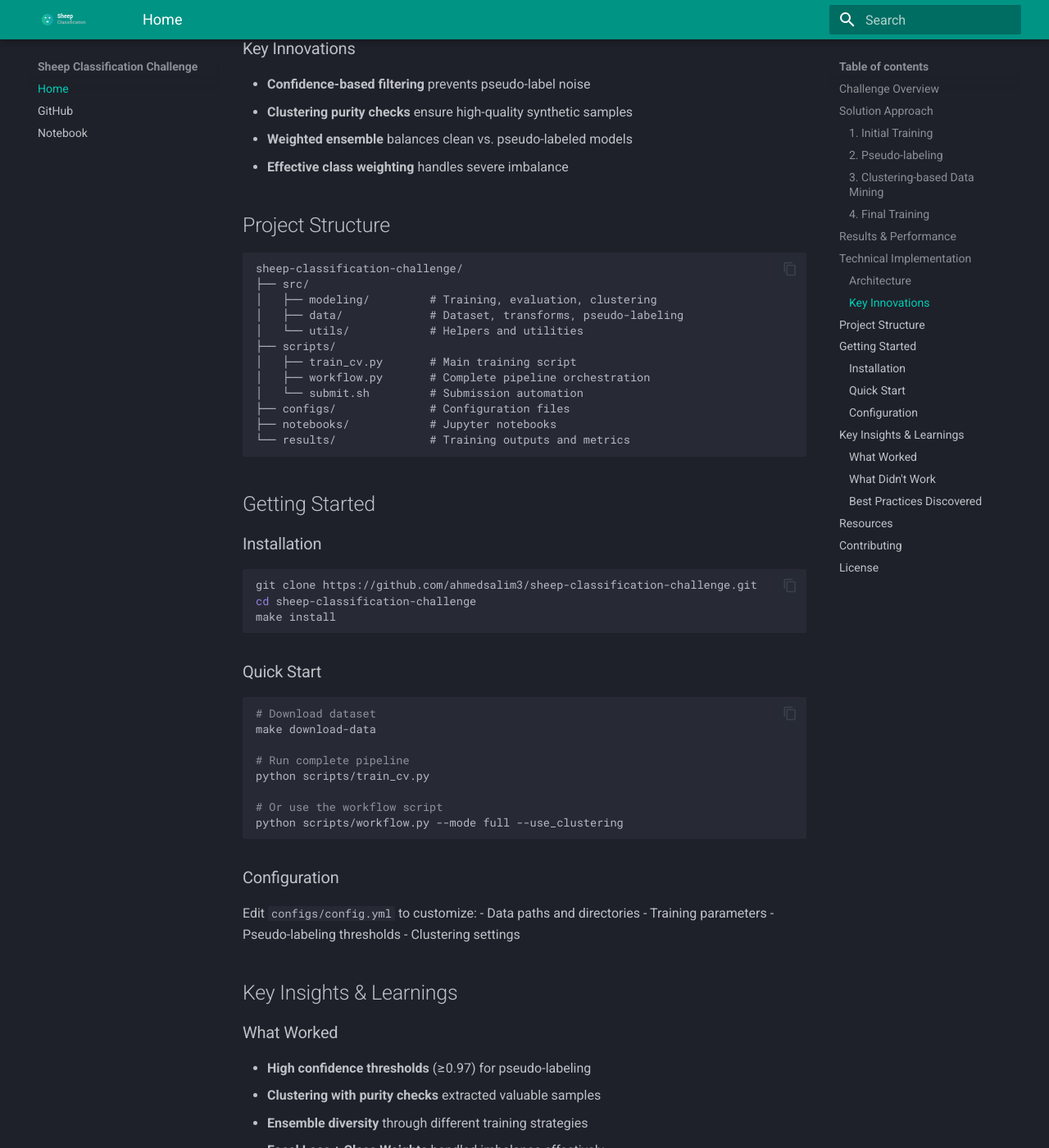
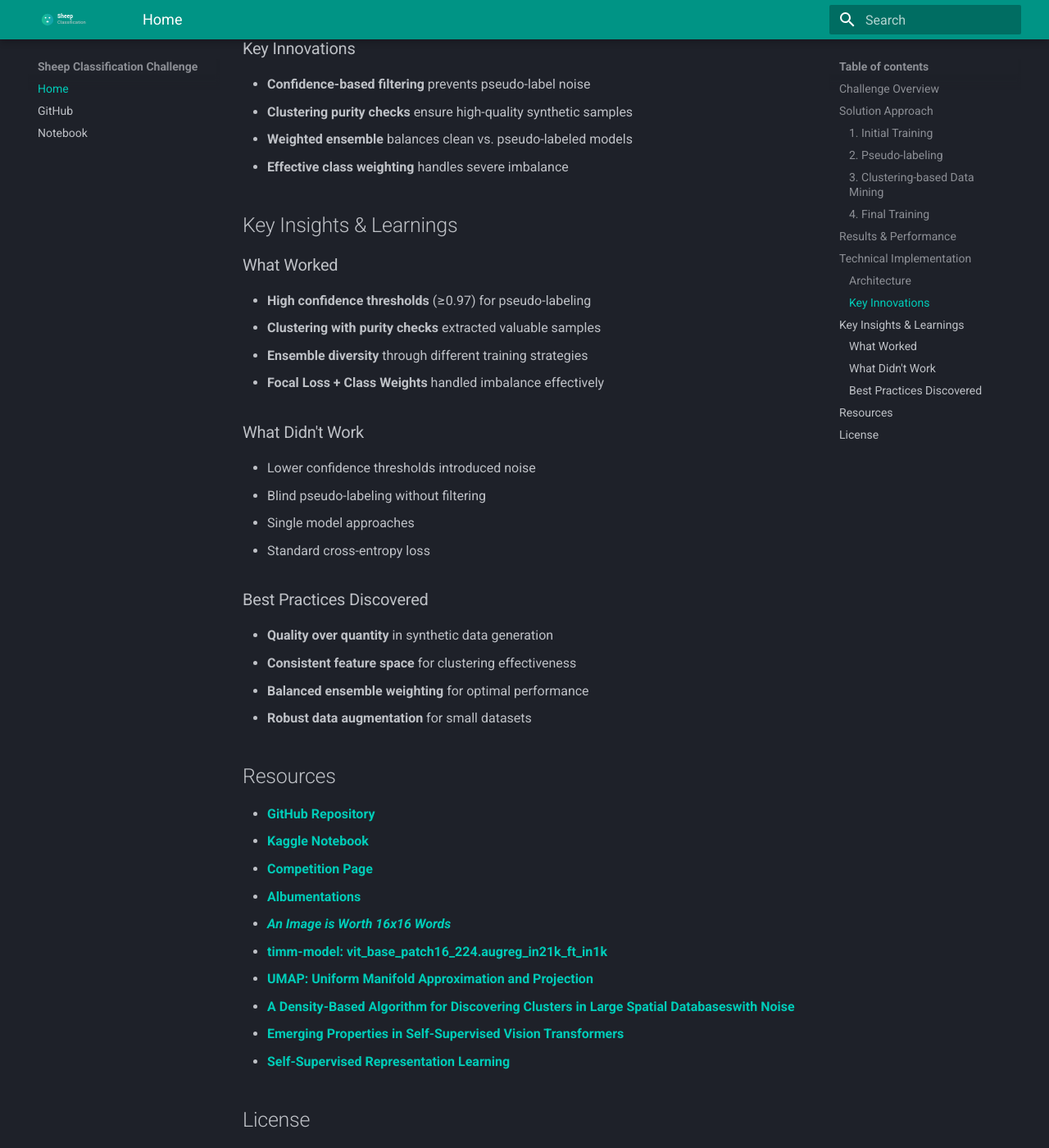
Before and after one commit to ahmedsalim3/sheep-classification-challenge, an MkDocs documentation site: the page built from docs/index.md, in a window 1280 px wide and 1400 px high, scrolled down 2049 px. Shown: the whole window at 82% size. Built offline with MkDocs 1.6.1 and Material for MkDocs 9.7.7, drawn with Linux system fonts in a browser that asks for light colours; some of the changed text lies outside the part shown.

Commit message:
updated docs

````diff
--- a/docs/index.md
+++ b/docs/index.md
@@ -63,51 +63,6 @@ Our solution employs a **semi-supervised learning pipeline** built around Vision
 - **Weighted ensemble** balances clean vs. pseudo-labeled models
 - **Effective class weighting** handles severe imbalance
 
-## Project Structure
-
-```
-sheep-classification-challenge/
-├── src/
-│   ├── modeling/         # Training, evaluation, clustering
-│   ├── data/             # Dataset, transforms, pseudo-labeling
-│   └── utils/            # Helpers and utilities
-├── scripts/
-│   ├── train_cv.py       # Main training script
-│   ├── workflow.py       # Complete pipeline orchestration
-│   └── submit.sh         # Submission automation
-├── configs/              # Configuration files
-├── notebooks/            # Jupyter notebooks
-└── results/              # Training outputs and metrics
-```
-
-## Getting Started
-
-### Installation
-```bash
-git clone https://github.com/ahmedsalim3/sheep-classification-challenge.git
-cd sheep-classification-challenge
-make install
-```
-
-### Quick Start
-```bash
-# Download dataset
-make download-data
-
-# Run complete pipeline
-python scripts/train_cv.py
-
-# Or use the workflow script
-python scripts/workflow.py --mode full --use_clustering
-```
-
-### Configuration
-Edit `configs/config.yml` to customize:
-- Data paths and directories
-- Training parameters
-- Pseudo-labeling thresholds
-- Clustering settings
-
 ## Key Insights & Learnings
 
 ### What Worked
@@ -142,13 +97,6 @@ Edit `configs/config.yml` to customize:
 - **[Emerging Properties in Self-Supervised Vision Transformers](https://arxiv.org/pdf/2104.14294)**
 - **[Self-Supervised Representation Learning](https://lilianweng.github.io/posts/2019-11-10-self-supervised/)**
 
-## Contributing
-
-Contributions are welcome! Feel free to:
-- Submit pull requests
-- Report issues
-- Suggest improvements
-- Share your own approaches
 
 ## License
 
````
